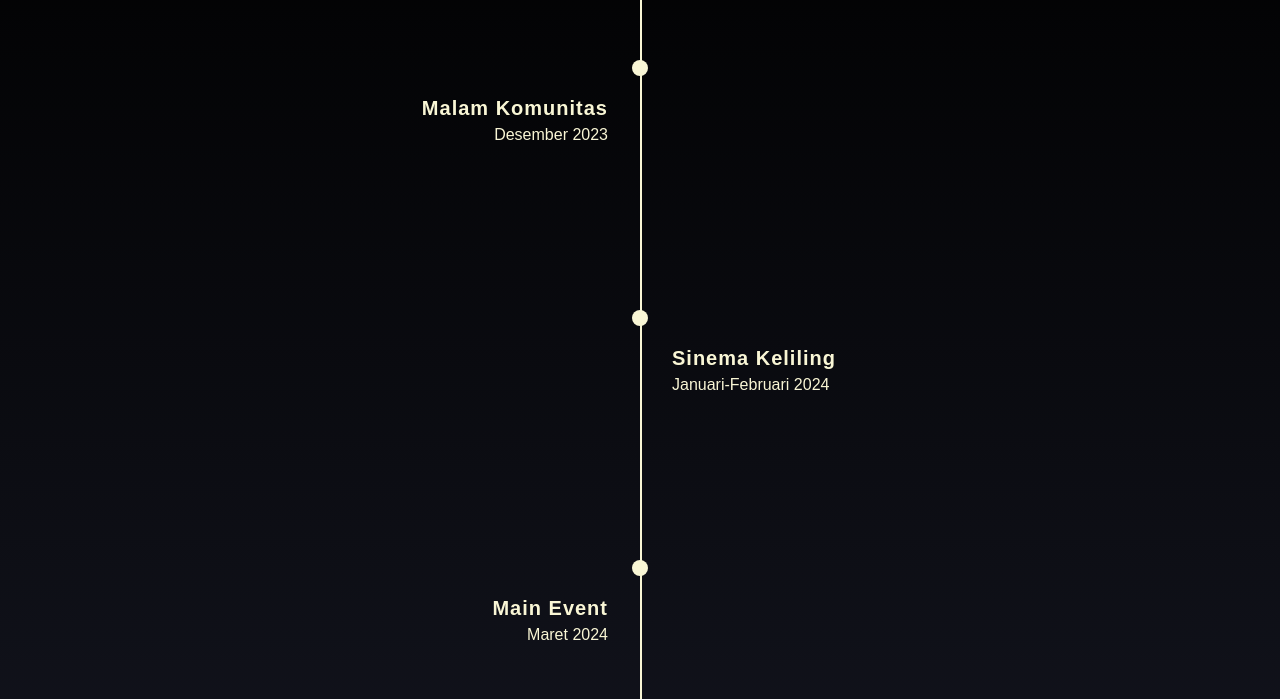
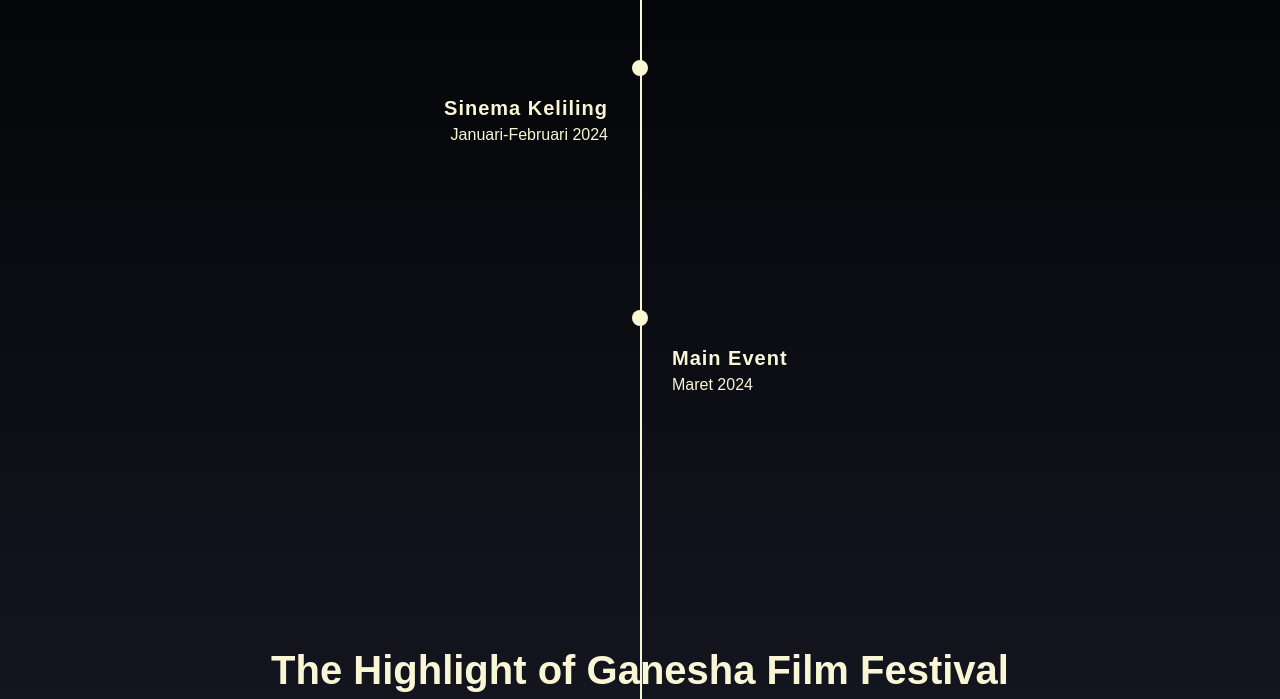
Before and after one commit to syauqijan/ganffest, a Next.js app: page / in a window 1280 px wide. Shown: the part 1841-2540 px from the top of the page. Built offline with nearby package versions, Linux system fonts and the light colour scheme; no server answers.

Commit message:
fix: timeline

```diff
--- a/src/components/fragments/timeline/index.tsx
+++ b/src/components/fragments/timeline/index.tsx
@@ -106,7 +106,7 @@ const Timeline = () => {
           </div>
         </div>
 
-        <div data-aos="fade-right" className={styles.section}>
+        {/* <div data-aos="fade-right" className={styles.section}>
           <div className={styles.bead}></div>
           <div className={styles.content}>
             <h2 className={styles.eventTitle}>Malam Komunitas</h2>
@@ -114,9 +114,9 @@ const Timeline = () => {
               Desember 2023
             </p>
           </div>
-        </div>
+        </div> */}
 
-        <div data-aos="fade-left" className={styles.sectionRight} id="mySection2">
+        <div data-aos="fade-right" className={styles.section} id="mySection">
           <div className={styles.bead}></div>
           <div className={styles.content}>
             <h2 className={styles.eventTitle}>Sinema Keliling</h2>
@@ -126,7 +126,7 @@ const Timeline = () => {
           </div>
         </div>
 
-        <div data-aos="fade-right" className={styles.section}>
+        <div data-aos="fade-left" className={styles.sectionRight}>
           <div className={styles.bead}></div>
           <div className={styles.content}>
             <h2 className={styles.eventTitle}>Main Event</h2>
```
